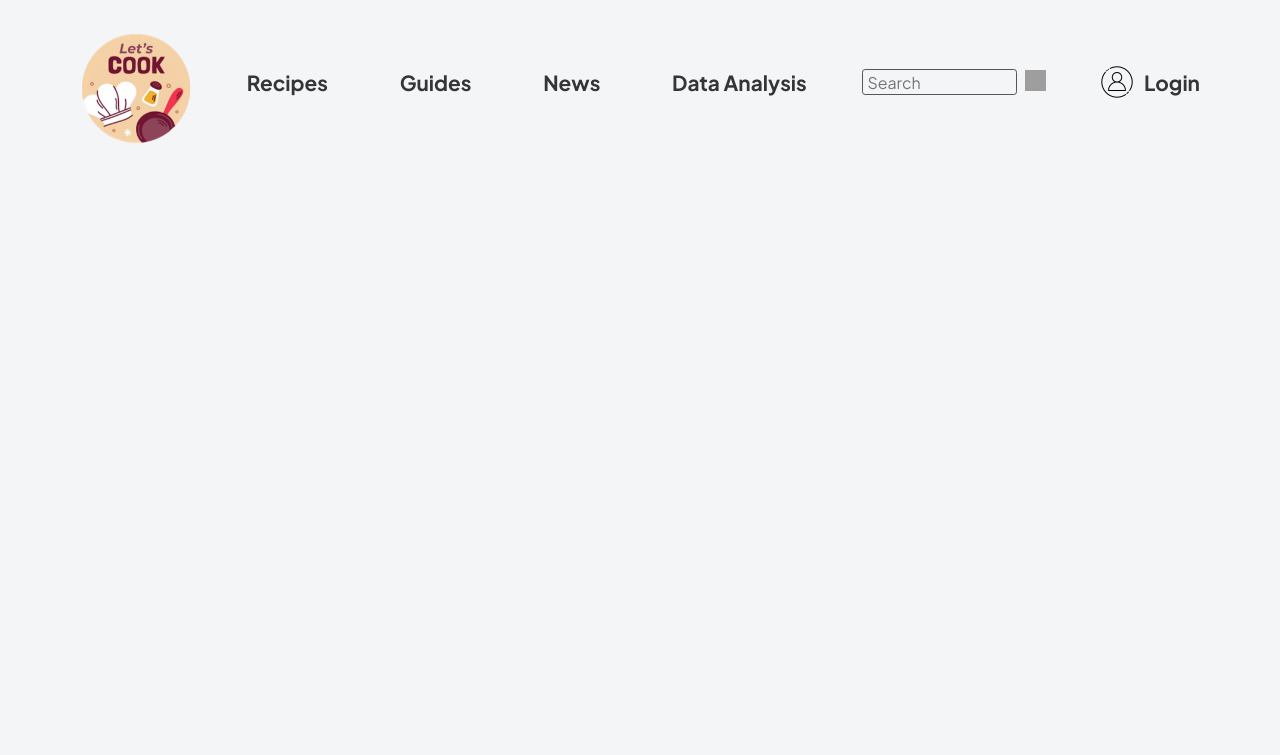
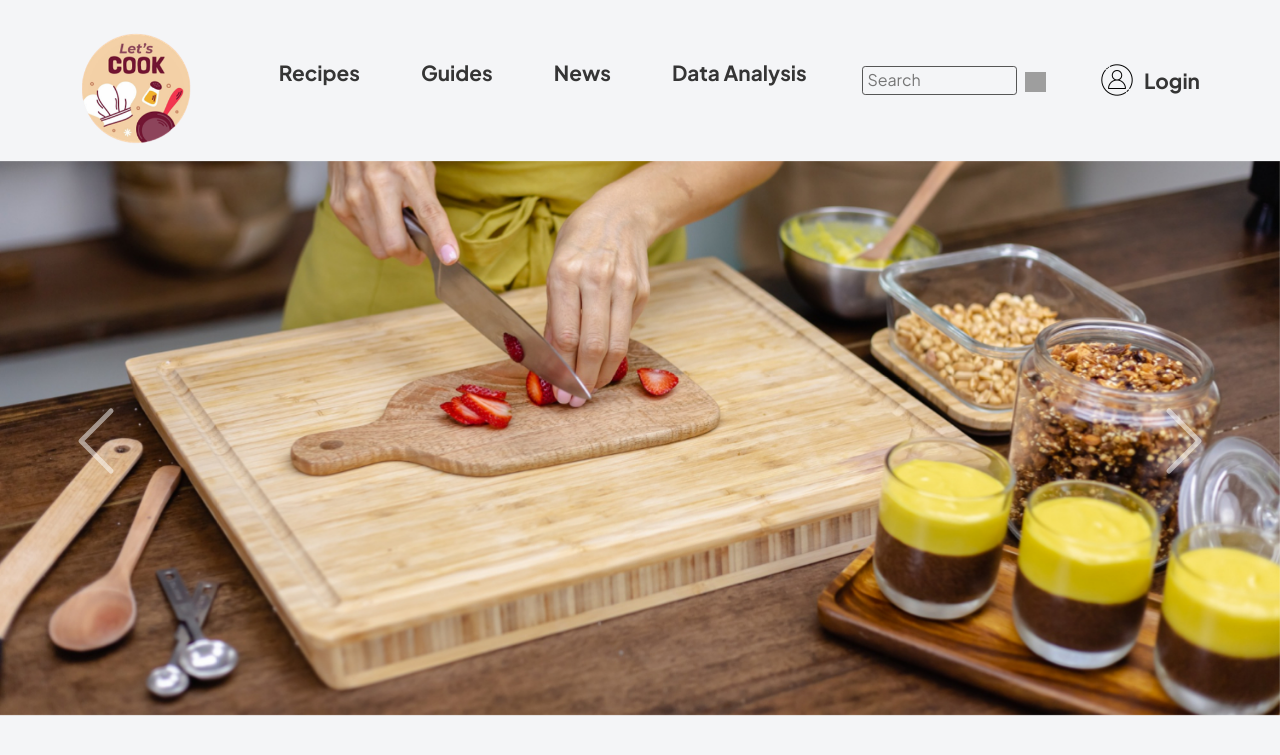
Before and after one commit to DeborahYH/housekeeping, a Django app: page / in a window 1280 px wide. Shown: the top 755 px of the page. Run offline with Django 4.2, Linux system fonts and the light colour scheme; grey boxes are pictures that could not be loaded.

Commit message:
Adicao do carrossel de banners na pagina principal

```diff
--- a/static/css/style.css
+++ b/static/css/style.css
@@ -158,6 +158,21 @@ button.hamburger, button.close {
 }
 
 
+/* CAROUSEL */
+
+.carousel {
+    position: relative;
+    z-index: 1;
+}
+
+.carousel-control-prev-icon,
+.carousel-control-next-icon {
+    width: 2.5rem;
+    height: 2.5rem;
+    opacity: 1;
+}
+
+
 /* --- MENU DESKTOP --- */
 
 @media (min-width: 769px) {
@@ -189,6 +204,7 @@ button.hamburger, button.close {
         position: absolute;
         background: var(--bg-light);
         border: 1px solid var(--border-grey);
+        z-index: 999;
     }
 
     .dropdown.show {
@@ -237,4 +253,14 @@ button.hamburger, button.close {
         display: none;
     }
 
+    .carousel-inner {
+        object-fit: contain;
+        height: 70vh;
+    }
+
+    .carousel-control-prev-icon, .carousel-control-next-icon {
+        width: 5rem;
+        height: 5rem;
+    }
+
 }
--- a/templates/index.html
+++ b/templates/index.html
@@ -9,7 +9,9 @@
     <link rel="preconnect" href="https://fonts.gstatic.com" crossorigin>
     <link href="https://fonts.googleapis.com/css2?family=Plus+Jakarta+Sans:ital,wght@0,200..800;1,200..800&display=swap" rel="stylesheet">
     <link href="https://fonts.googleapis.com/css2?family=Quicksand:wght@300..700&display=swap" rel="stylesheet">
-    <link rel="stylesheet" href="{% static 'css/style.css' %}">
+    <link href="https://cdn.jsdelivr.net/npm/bootstrap@5.3.3/dist/css/bootstrap.min.css" rel="stylesheet">
+    <script src="https://cdn.jsdelivr.net/npm/bootstrap@5.3.3/dist/js/bootstrap.bundle.min.js">
+    </script><link rel="stylesheet" href="{% static 'css/style.css' %}">
     <title>Welcome!</title>
 </head>
 
@@ -166,6 +168,39 @@
 
     </div>
 
+
+    <!-- CAROUSEL -->
+
+    <div class="carousel slide" id="carouselExampleInterval" data-bs-ride="carousel" data-bs-interval="3000">
+
+        <div class="carousel-inner">
+
+            <div class="carousel-item active">
+                <img src="{% static 'img/banner1.jpg' %}" class="d-block w-100" alt="Banner 1">
+            </div>
+
+            <div class="carousel-item">
+                <img src="{% static 'img/banner2.jpg' %}" class="d-block w-100" alt="Banner 2">
+            </div>
+
+            <div class="carousel-item">
+                <img src="{% static 'img/banner3.jpg' %}" class="d-block w-100" alt="Banner 3">
+            </div>
+
+            <button class="carousel-control-prev" type="button" data-bs-target="#carouselExampleInterval" data-bs-slide="prev">
+                <span class="carousel-control-prev-icon" aria-hidden="true"></span>
+                <span class="visually-hidden">Previous</span>
+            </button>
+            <button class="carousel-control-next" type="button" data-bs-target="#carouselExampleInterval" data-bs-slide="next">
+                <span class="carousel-control-next-icon" aria-hidden="true"></span>
+                <span class="visually-hidden">Next</span>
+            </button>
+
+        </div>
+
+    </div>
+
+
     <script src="{% static 'js/menu.js' %}"></script>
 
 </body>
```
Also changed, not shown: static/img/banner1.jpg (added), static/img/banner2.jpg (added), static/img/banner3.jpg (added).
